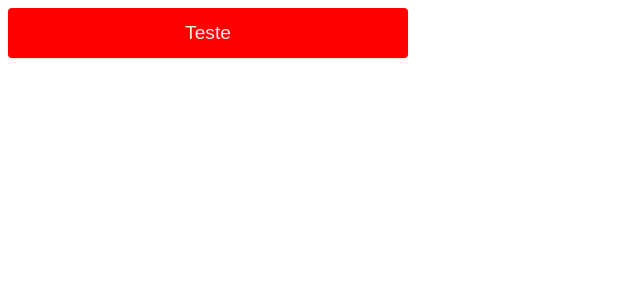
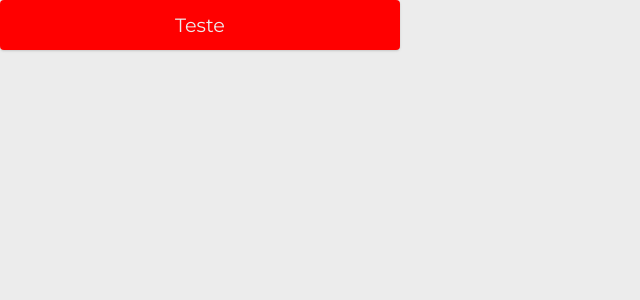
Before and after one commit to kdumagalhaes/crud-vuejs, a Vue app in the folder frontend/: page / in a window 1280 px wide. Shown: the top 300 px of the page, without its empty margins (0-640 px from the left). Built offline with nearby package versions, Linux system fonts and the light colour scheme.

Commit message:
Add montserrat font

```diff
--- a/frontend/public/index.html
+++ b/frontend/public/index.html
@@ -1,17 +1,26 @@
 <!DOCTYPE html>
 <html lang="">
-  <head>
+
+<head>
     <meta charset="utf-8">
     <meta http-equiv="X-UA-Compatible" content="IE=edge">
     <meta name="viewport" content="width=device-width,initial-scale=1.0">
     <link rel="icon" href="<%= BASE_URL %>favicon.ico">
-    <title><%= htmlWebpackPlugin.options.title %></title>
-  </head>
-  <body>
+    <link rel="preconnect" href="https://fonts.googleapis.com">
+    <link rel="preconnect" href="https://fonts.gstatic.com" crossorigin>
+    <link href="https://fonts.googleapis.com/css2?family=Montserrat:wght@400;700&display=swap" rel="stylesheet">
+    <title>
+        <%= htmlWebpackPlugin.options.title %>
+    </title>
+</head>
+
+<body>
     <noscript>
-      <strong>We're sorry but <%= htmlWebpackPlugin.options.title %> doesn't work properly without JavaScript enabled. Please enable it to continue.</strong>
-    </noscript>
+    <strong>We're sorry but <%= htmlWebpackPlugin.options.title %> doesn't work properly without JavaScript enabled.
+        Please enable it to continue.</strong>
+  </noscript>
     <div id="app"></div>
     <!-- built files will be auto injected -->
-  </body>
+</body>
+
 </html>
--- a/frontend/src/assets/css/_reset.scss
+++ b/frontend/src/assets/css/_reset.scss
@@ -8,14 +8,14 @@
 
 input,
 button {
-    font-family: "Manrope", sans-serif;
+    font-family: 'Montserrat', sans-serif;
 }
 
 body,
 textarea {
     text-rendering: optimizeLegibility !important;
     -webkit-font-smoothing: antialiased !important;
-    font-family: "Manrope", sans-serif;
+    font-family: 'Montserrat', sans-serif;
     font-size: 15px;
 }
 
--- a/frontend/src/assets/css/_variables.scss
+++ b/frontend/src/assets/css/_variables.scss
@@ -5,3 +5,6 @@ $warning-yellow: #EED202;
 $error-red: #ff0000;
 $primary-gray: #d8d8d8;
 $light-gray: #ececec;
+// font weights
+$regular: 400;
+$bold: 700;
--- a/frontend/src/components/Button.vue
+++ b/frontend/src/components/Button.vue
@@ -45,7 +45,6 @@ export default {
   color: $light-gray;
   font-size: 1.2rem;
   background-color: var(--backgroundColor);
-  cursor: pointer;
   box-shadow: 0 1px 3px 0 rgba(0, 0, 0, 0.1), 0 1px 2px 0 rgba(0, 0, 0, 0.06);
   transition: all 0.4s;
 
--- a/frontend/src/main.js
+++ b/frontend/src/main.js
@@ -1,5 +1,6 @@
 import { createApp } from "vue";
 import App from "./App.vue";
 import store from "./store";
+import "./assets/css/_reset.scss"
 
 createApp(App).use(store).mount("#app");
```
